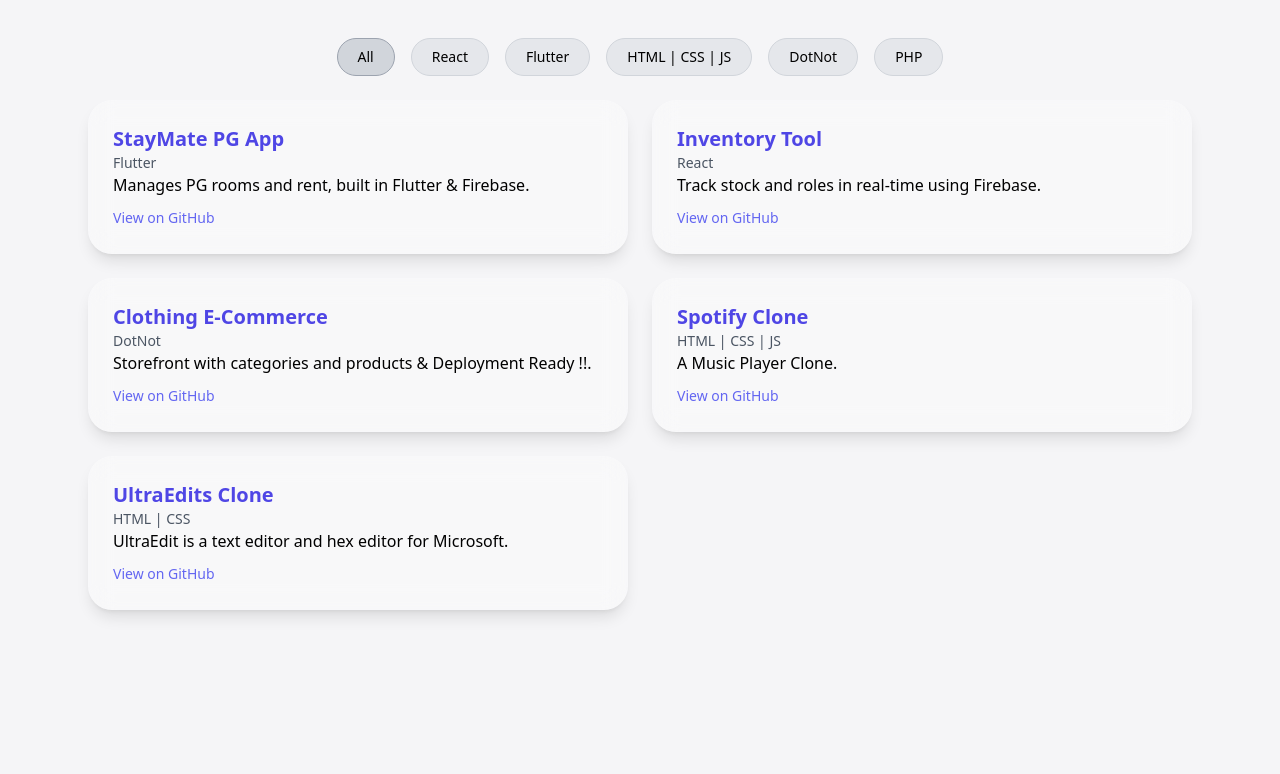
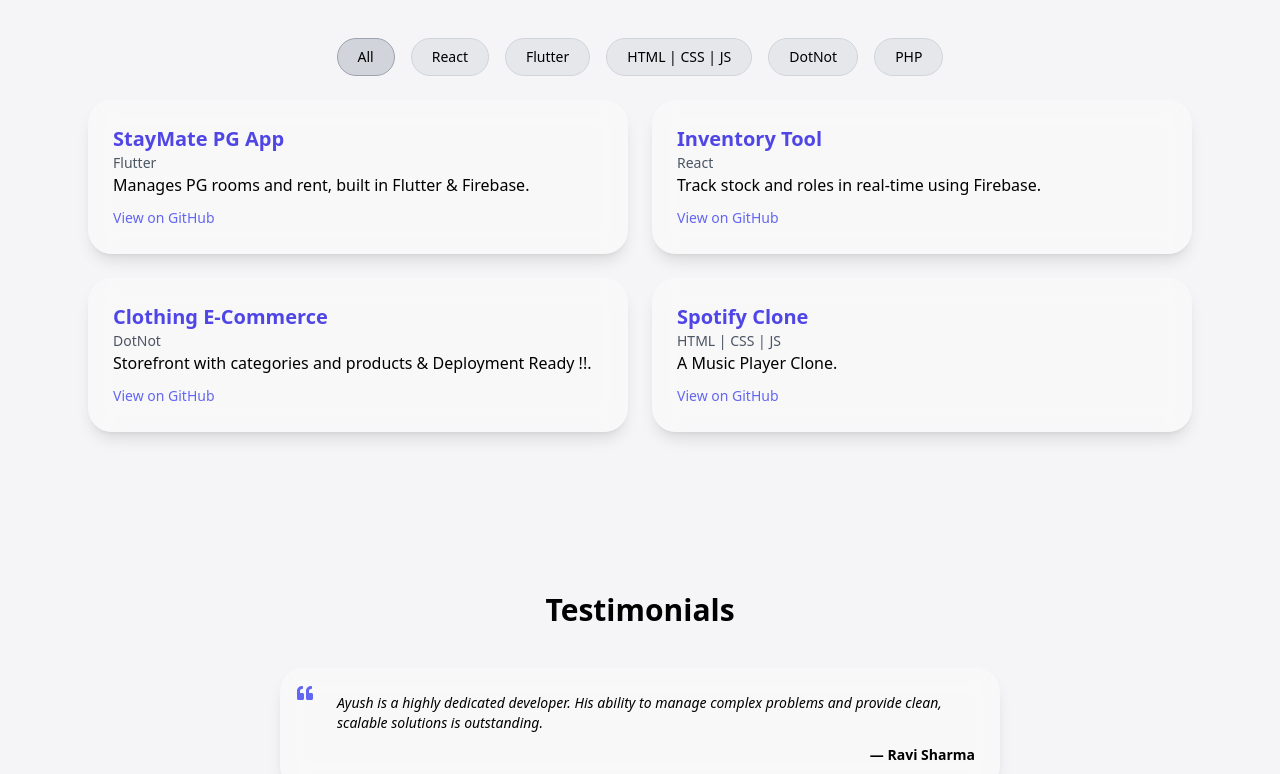
Before and after one commit to ayush-gajjar/My_Portfolio, a Next.js app: page / in a window 1280 px wide. Shown: the part 2012-2786 px from the top of the page. Built offline with nearby package versions, Linux system fonts and the light colour scheme.

Commit message:
Update page.tsx

```diff
--- a/app/page.tsx
+++ b/app/page.tsx
@@ -74,12 +74,6 @@ export default function Portfolio() {
       tech: "HTML | CSS | JS",
       desc: "A Music Player Clone.",
       link: "https://github.com/ayush101x/Spotify--Clone--Project-2",
-    },
-    {
-      title: "UltraEdits Clone",
-      tech: "HTML | CSS ",
-      desc: "UltraEdit is a text editor and hex editor for Microsoft.",
-      link: "https://github.com/ayush101x/website_learning/tree/main/Project-ULTRAEDIT--WEBSITE--CLONE",
     },
   ];
 
```
